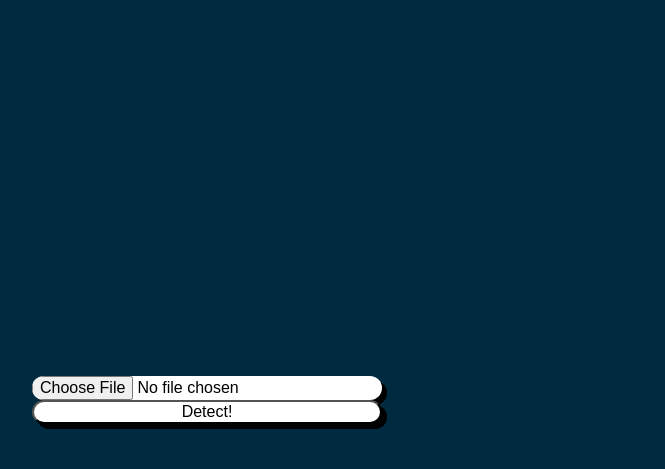
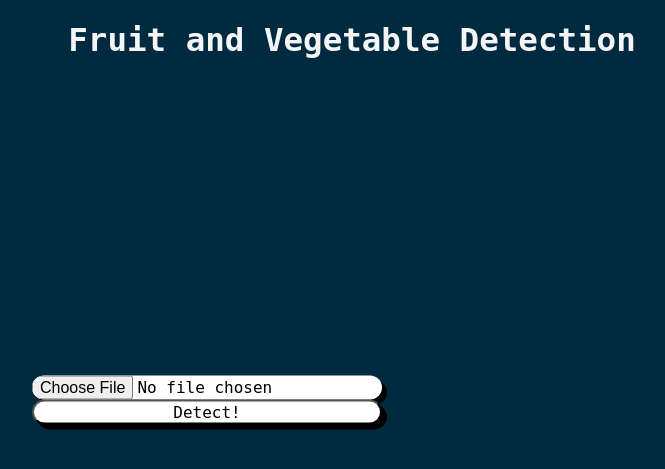
Before and after one commit to lukgra/fruits-and-vegetables-detection, a Flask app: page / in a window 1280 px wide. Shown: the top 469 px of the page, without its empty margins (288-953 px from the left). Run offline with Flask 2, Linux system fonts and the light colour scheme.

Commit message:
website display

```diff
--- a/static/css/main.css
+++ b/static/css/main.css
@@ -12,13 +12,14 @@ body {
 }
 
 .imageContainer {
-	top: 25%;
-	left:  50%;
+	top: 30%;
+	left: 50%;
 	transform: translate(-50%, -50%);
 	position: absolute;
 }
 
 .buttonStyle {
+	font-family: monospace;
 	font-size: 16px;
 	background: white;
 	border-radius: 50px;
@@ -28,14 +29,13 @@ body {
 }
 
 img {
-	height:	70%;
-	width:	40%;
-	display: none;
-	margin-left: auto;
-	margin-right: auto
+	max-height:	250px;
+	max-width:	350px;
 }
 
 .result {
+	text-align: center;
+	font-family: monospace;
 	font-size: 50px;
 	background: white;
 	border-radius: 50px;
@@ -43,3 +43,21 @@ img {
 	width: 350px;
 	outline: none;
 }
+
+.titleContainer {
+	top: 5%;
+	left:  50%;
+	transform: translate(-50%, -50%);
+	position: absolute;
+}
+
+.appTitle {
+	font-size: 250%;
+	font-family: monospace;
+	font-weight: bold;
+	color: whitesmoke;
+}
+
+#content {
+	display: flex;
+}
--- a/templates/index.html
+++ b/templates/index.html
@@ -5,6 +5,10 @@
 {% endblock %}
 
 {% block body %}
+	<div id="content">
+		<div class="titleContainer">
+			<h1 class="appTitle">Fruit and Vegetable Detection</h1>
+		</div>
 		<div class="container">
 			<form id="subForm" action='/' method="post" enctype="multipart/form-data">
 				<input class="buttonStyle" type="file" name="file" accept=".bmp, .jpg, .png, .gif" onchange="previewImage(event)">
@@ -14,15 +18,17 @@
 		<div class="imageContainer">
 			<img id="image"/>
 		</div>
+	</div>
+
 
 	<script type="text/javascript">
-		var previewImage = function(event) {
-
-			var preview = document.getElementById('image');
-
-			preview.src = URL.createObjectURL(event.target.files[0]);
-
-			preview.style.display = "block";
-		};
+		function previewImage(event) {
+			var reader = new FileReader();
+			reader.onload = function() {
+				var output = document.getElementById('image');
+				output.src = reader.result;
+			}
+			reader.readAsDataURL(event.target.files[0]);
+		}
 	</script>
 {% endblock %}
```
Also changed, not shown: templates/predict.html (+6 -1 lines). Lines whose indentation alone changed are shown as unchanged.
